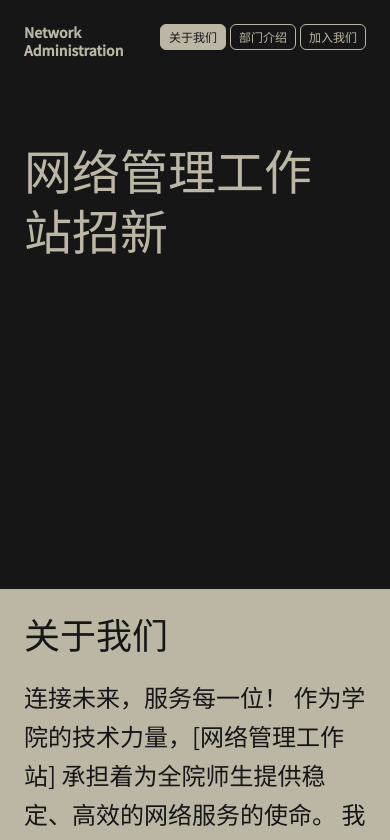
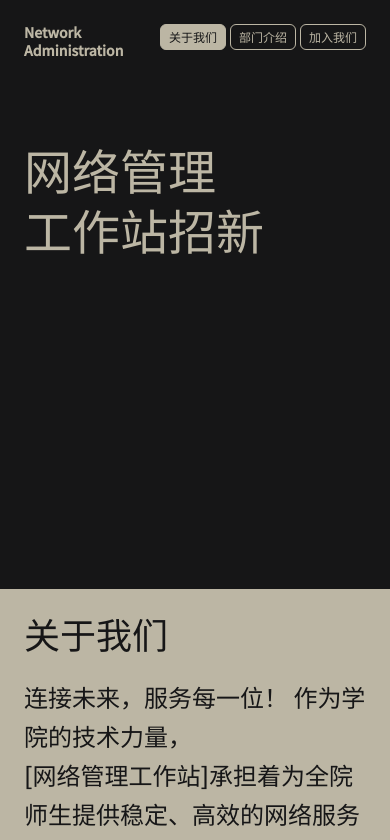
Before and after one commit to YeeNg2333/NA18.0-zhaoxin, a Next.js app: page / in a window 390 px wide. Shown: the top 840 px of the page. Built offline with nearby package versions, Linux system fonts and the light colour scheme.

Commit message:
improve 让文字在移动端换行

```diff
--- a/app/globals.css
+++ b/app/globals.css
@@ -215,3 +215,13 @@ html {
   filter: blur(0.5px);
   transform: scale(0.85);
 }
+
+.mobile-wrap {
+  display: none;
+}
+
+@media (max-width: 1000px) {
+  .mobile-wrap{
+    display: block;
+  }
+}
--- a/app/page.tsx
+++ b/app/page.tsx
@@ -11,7 +11,7 @@ export default function HomePage() {
         <main className="flex-grow flex items-start justify-start w-full pt-8 md:pt-16">
           <div className="max-w-4xl pr-2">
             <h1 className="text-5xl sm:text-5xl md:text-6xl font-light leading-tight text-[var(--theme-secondary)]">
-              网络管理工作站招新
+              网络管理<br className="mobile-wrap"/>工作站招新
             </h1>
           </div>
         </main>
@@ -25,11 +25,11 @@ export default function HomePage() {
       >
         <div className="max-w-6xl w-full flex flex-col md:flex-row items-stretch justify-start md:justify-between gap-6 md:gap-0 min-h-[70vh]">
           <div className="w-full md:w-1/3 md:pr-12">
-            <h2 className="text-4xl sm:text-4xl md:text-5xl ">关于我们</h2>
+            <h2 className="text-4xl sm:text-4xl md:text-5xl whitespace-nowrap">关于我们</h2>
           </div>
           <div className="w-full md:w-2/3 md:pl-12 flex flex-col justify-between">
             <p className="text-2xl sm:text-2xl md:text-3xl font-light leading-relaxed">
-              连接未来，服务每一位！ 作为学院的技术力量，[网络管理工作站] 承担着为全院师生提供稳定、高效的网络服务的使命。 我们不仅仅是技术专家，更是学生的朋友， 无论你遇到任何网络问题，我们都在这里为你服务。
+              连接未来，服务每一位！ 作为学院的技术力量，<span className="whitespace-nowrap font-medium">[网络管理工作站]</span>承担着为全院师生提供稳定、高效的网络服务的使命。 我们不仅仅是技术专家，更是学生的朋友， 无论你遇到任何网络问题，我们都在这里为你服务。
             </p>
             <div className="pt-8 mt-auto hidden md:block">
               <Button
```
